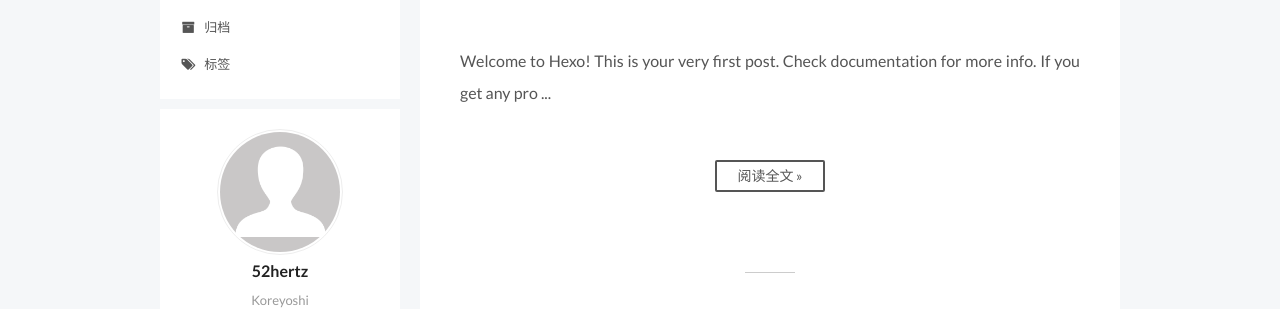
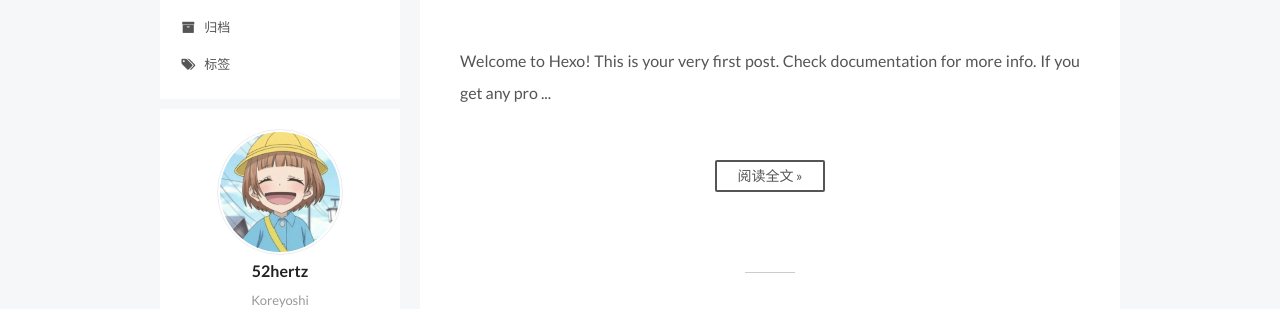
Before and after one commit to Koreyoshi-q/Koreyoshi-q.github.io, a plain HTML site: page index.html in a window 1280 px wide. Shown: the part 164-473 px from the top of the page. Drawn offline with Linux system fonts and the light colour scheme; a web font is replaced by a local one.

Commit message:
Site updated: 2019-10-24 17:46:00

```diff
--- a/index.html
+++ b/index.html
@@ -689,7 +689,7 @@
       <section class="site-overview sidebar-panel  sidebar-panel-active ">
         <div class="site-author motion-element" itemprop="author" itemscope itemtype="http://schema.org/Person">
           <img class="site-author-image" itemprop="image"
-               src="/images/avatar.gif"
+               src="/images/avatar.png"
                alt="52hertz" />
           <p class="site-author-name" itemprop="name">52hertz</p>
           <p class="site-description motion-element" itemprop="description">Koreyoshi</p>
```
Also changed, not shown: 2019/10/22/test/index.html (+1 -1 lines), 2019/10/22/分类测试文章/index.html (+1 -1 lines), 2019/10/22/标签测试文章/index.html (+1 -1 lines), 2019/10/24/hello-world/index.html (+1 -1 lines), archives/2019/10/index.html (+1 -1 lines), archives/2019/index.html (+1 -1 lines), archives/index.html (+1 -1 lines), categories/Testing/index.html (+1 -1 lines), categories/index.html (+1 -1 lines), tags/Another-Tag/index.html (+1 -1 lines), tags/Testing/index.html (+1 -1 lines), tags/index.html (+1 -1 lines).
